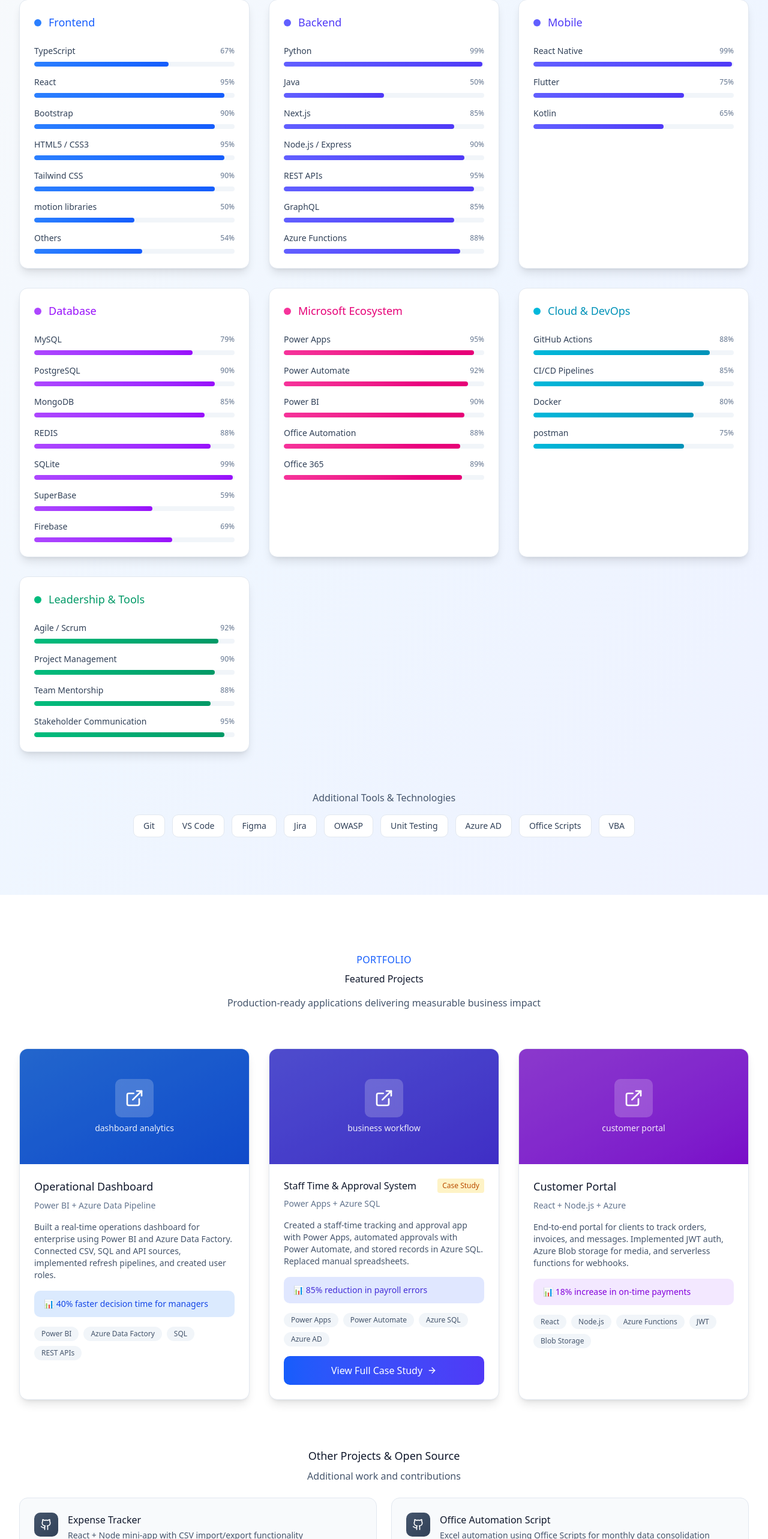
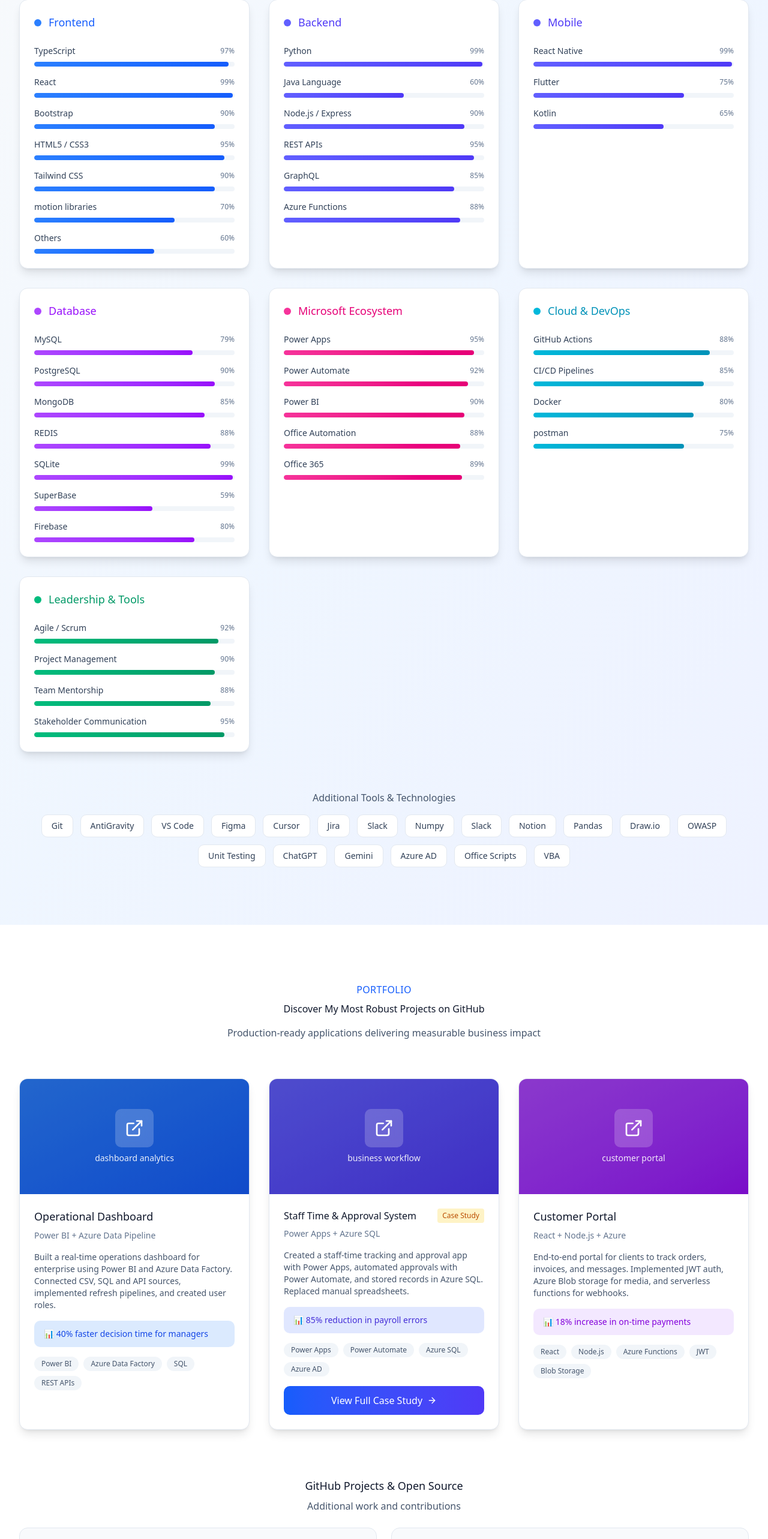
Before and after one commit to Snailkingston/my-portfolio, a React (Vite) app: page / in a window 1280 px wide. Shown: the part 1829-4395 px from the top of the page at 60% size. Built offline with nearby package versions, Linux system fonts and the light colour scheme.

Commit message:
edited projects, skills and translations

```diff
--- a/src/components/Projects.tsx
+++ b/src/components/Projects.tsx
@@ -20,6 +20,7 @@
       color: 'blue',
       image: 'dashboard analytics',
     },
+
     {
       titleKey: 'projects.featured.staffTime.title',
       subtitleKey: 'projects.featured.staffTime.subtitle',
@@ -47,25 +48,25 @@
       titleKey: 'projects.other.expenseTracker.title',
       descriptionKey: 'projects.other.expenseTracker.description',
       tags: ['React', 'Node.js', 'CSV Parser'],
-      link: '#',
+      link: 'https://github.com/Snailkingston/IndividualFinanceApp',
     },
     {
       titleKey: 'projects.other.officeAutomation.title',
       descriptionKey: 'projects.other.officeAutomation.description',
-      tags: ['Office Scripts', 'TypeScript', 'Excel'],
-      link: '#',
+      tags: ['Python', 'Numpy', 'CSV'],
+      link: 'https://github.com/Snailkingston/stat_calculator',
     },
     {
       titleKey: 'projects.other.eventRSVP.title',
       descriptionKey: 'projects.other.eventRSVP.description',
-      tags: ['Azure Functions', 'React', 'Cosmos DB'],
-      link: '#',
+      tags: ['React','Typescript','CSS'],
+      link: 'https://github.com/Snailkingston/Princess_Restaurant',
     },
     {
       titleKey: 'projects.other.cliTool.title',
       descriptionKey: 'projects.other.cliTool.description',
-      tags: ['Node.js', 'CLI', 'Open Source'],
-      link: '#',
+      tags: ['Python', 'CLI'],
+      link: 'https://github.com/Snailkingston/password-sentinel',
     },
   ];
 
--- a/src/components/Skills.tsx
+++ b/src/components/Skills.tsx
@@ -8,13 +8,13 @@
       categoryKey: 'skills.categories.frontend',
       color: 'blue',
       skills: [
-        {name : 'TypeScript', level: 67},
-        { name: 'React', level: 95 },
+        {name : 'TypeScript', level: 97},
+        { name: 'React', level: 99 },
         { name: 'Bootstrap', level: 90 },
         { name: 'HTML5 / CSS3', level: 95 },
         { name: 'Tailwind CSS', level: 90 },
-        {name : 'motion libraries', level : 50},
-        {name : 'Others', level : 54},
+        {name : 'motion libraries', level : 70},
+        {name : 'Others', level : 60},
       ],
     },
     {
@@ -24,8 +24,8 @@
 
         {name : 'Python', level : 99},
 
-        {name : 'Java', level : 50},
-        {name : 'Next.js', level : 85},
+        {name : 'Java Language', level : 60},
+
         { name: 'Node.js / Express', level: 90 },
         { name: 'REST APIs', level: 95 },
         { name: 'GraphQL', level: 85 },
@@ -51,7 +51,7 @@
         { name: ' REDIS', level: 88 },
         {name : 'SQLite', level : 99},
         {name : 'SuperBase', level : 59},
-        {name : 'Firebase', level : 69},
+        {name : 'Firebase', level : 80},
       ],
     },
     {
@@ -167,7 +167,7 @@
         >
           <p className="text-slate-600 dark:text-slate-300 mb-4">{t('skills.additionalTools')}</p>
           <div className="flex flex-wrap justify-center gap-3">
-            {['Git', 'VS Code', 'Figma', 'Jira', 'OWASP', 'Unit Testing', 'Azure AD', 'Office Scripts', 'VBA'].map((tool, index) => (
+            {['Git', 'AntiGravity','VS Code', 'Figma','Cursor', 'Jira','Slack', 'Numpy', 'Slack', 'Notion', 'Pandas','Draw.io', 'OWASP', 'Unit Testing','ChatGPT','Gemini', 'Azure AD', 'Office Scripts', 'VBA'].map((tool, index) => (
               <span
                 key={index}
                 className="px-4 py-2 bg-white dark:bg-slate-800 border border-slate-200 dark:border-slate-700 text-slate-700 dark:text-slate-200 rounded-lg text-sm hover:border-blue-600 dark:hover:border-blue-500 hover:text-blue-600 dark:hover:text-blue-400 transition-all"
--- a/src/locales/en/translation.json
+++ b/src/locales/en/translation.json
@@ -75,11 +75,11 @@
   },
   "projects": {
     "title": "Portfolio",
-    "subtitle": "Featured Projects",
+    "subtitle": "Discover My Most Robust Projects on GitHub",
     "description": "Production-ready applications delivering measurable business impact",
     "caseStudy": "Case Study",
     "viewCaseStudy": "View Full Case Study",
-    "otherProjects": "Other Projects & Open Source",
+    "otherProjects": "GitHub Projects & Open Source",
     "otherProjectsDesc": "Additional work and contributions",
     "featured": {
       "dashboard": {
@@ -107,16 +107,16 @@
         "description": "React + Node mini-app with CSV import/export functionality"
       },
       "officeAutomation": {
-        "title": "Office Automation Script",
-        "description": "Excel automation using Office Scripts for monthly data consolidation"
+        "title": "Statistics Calculator",
+        "description": "A lightweight Python tool to calculate mean, variance, and standard deviation of numeric datasets. "
       },
       "eventRSVP": {
-        "title": "Event RSVP App",
-        "description": "Serverless event management app built in 48-hour hackathon"
+        "title": "Smart Restaurant Food Booking Web Application",
+        "description": "A responsive React-based web application that allows customers to browse restaurant menus and book food online. The system provides an intuitive interface for selecting meals, managing orders, and improving the restaurant’s digital reservation experience."
       },
       "cliTool": {
-        "title": "Open Source CLI Tool",
-        "description": "Command-line utility for developers (250+ stars on GitHub)"
+        "title": "Offline Password Strength Analysis CLI Tool",
+        "description": "An offline Python command-line tool designed to evaluate password strength using entropy calculation, pattern detection, dictionary-based weakness checks, and breach-style hash comparison techniques."
       }
     }
   },
--- a/src/locales/fr/translation.json
+++ b/src/locales/fr/translation.json
@@ -75,11 +75,11 @@
   },
   "projects": {
     "title": "Portfolio",
-    "subtitle": "Projets Phares",
+    "subtitle": "Découvrez mes projets les plus solides sur GitHub",
     "description": "Applications prêtes pour la production offrant un impact commercial mesurable",
     "caseStudy": "Étude de Cas",
     "viewCaseStudy": "Voir l'Étude de Cas Complète",
-    "otherProjects": "Autres Projets & Open Source",
+    "otherProjects": "Projets GitHub & Open Source",
     "otherProjectsDesc": "Travaux et contributions supplémentaires",
     "featured": {
       "dashboard": {
@@ -107,17 +107,18 @@
         "description": "Mini-application React + Node avec fonctionnalité d'import/export CSV"
       },
       "officeAutomation": {
-        "title": "Script d'Automatisation Office",
-        "description": "Automatisation Excel utilisant Office Scripts pour la consolidation mensuelle des données"
+        "title": "Calculatrice Statistique",
+        "description": "Un outil Python léger permettant de calculer la moyenne, la variance et l’écart-type d’ensembles de données numériques."
       },
       "eventRSVP": {
-        "title": "Application RSVP d'Événement",
-        "description": "Application de gestion d'événements serverless construite en 48 heures de hackathon"
+        "title": "Application Web intelligente de réservation de nourriture en restaurant",
+        "description": "Une application web réactive développée avec React permettant aux clients de consulter le menu du restaurant et de réserver des repas en ligne. Le système offre une interface simple pour choisir les plats et améliorer l’expérience de commande et de réservation."
       },
       "cliTool": {
-        "title": "Outil CLI Open Source",
-        "description": "Utilitaire en ligne de commande pour développeurs (250+ étoiles sur GitHub)"
+        "title": "Outil CLI hors ligne d’analyse de robustesse des mots de passe",
+        "description": "Un outil Python en ligne de commande permettant d’évaluer la force des mots de passe en utilisant le calcul d’entropie, la détection de motifs, les vérifications basées sur un dictionnaire et des méthodes de détection inspirées des fuites de hachages."
       }
+
     }
   },
   "impact": {
```
